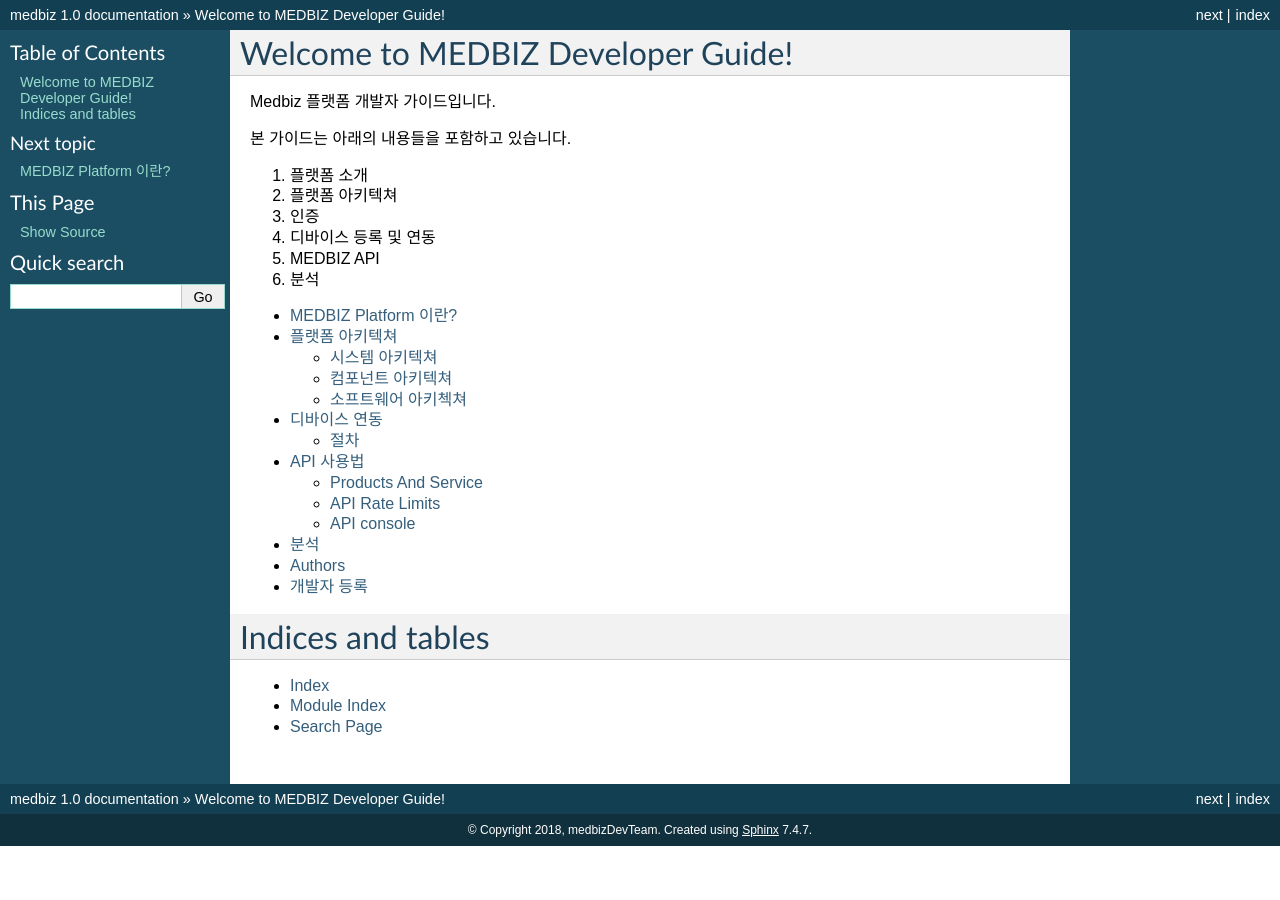
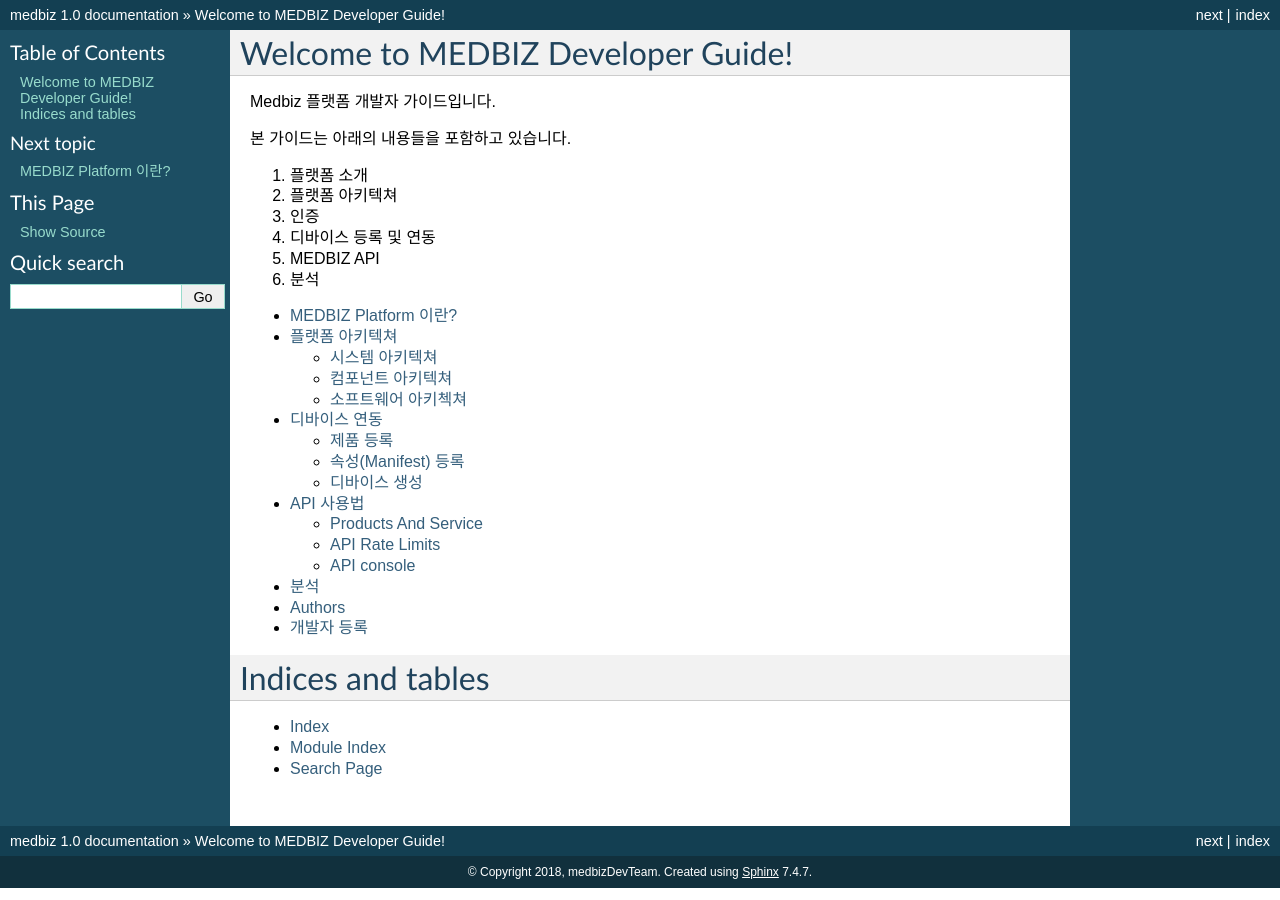
Before and after one commit to jWater1001/wiki-medbiz, a Sphinx documentation site: the page built from docs/index.rst, in a window 1280 px wide. Built offline with Sphinx 7.4.7, drawn with Linux system fonts in a browser that asks for light colours; pages that are not in the unit, such as notebooks, are missing from menus; some of the changed lines change nothing that is shown.

Commit message:
구조 변경

```diff
--- a/docs/model_and_device/guide.rst
+++ b/docs/model_and_device/guide.rst
@@ -5,36 +5,30 @@
 .. tip::
 
     MEDBIZ 플랫폼에 제품을 연동하려면 우선 개발자 등록을 필요로 합니다.
-    `여기<https://medbiz-user-guide.readthedocs.io/ko/latest/developer/guide.html/>`_ 를 참조하여 개발자 등록을 진행할 수 있습니다.
+    `여기 <https://medbiz-user-guide.readthedocs.io/ko/latest/developer/guide.html/>`_ 를 참조하여 개발자 등록을 진행할 수 있습니다.
 
-----
-절차
-----
-    디바이스를 플랫폼에 연동하는 절차는 다음과 같은 절차로 구성되어 있습니다.
-#. 제품 등록
-#. 제품 속성(Manifest) 등록
-#. 제품의 디바이스 생성
-#. 플랫폼 연동
-
+디바이스를 플랫폼에 연동하는 절차는 다음과 같은 절차로 구성되어 있습니다.
 
 제품 등록
 --------
     플랫폼에 제품을 등록하기 위한 절차를 설명합니다.
-.. figure:: _static/CU.jpg
+.. toctree::
+    :maxdepth: 1
+    model_and_device/model
 
 속성(Manifest) 등록
 ---------------
     프로토콜과 API종류에 따라 상이합니다.
     자세한 사항은 이곳을 통해 확인할 수 있습니다.
-
+.. toctree::
+    :maxdepth: 1
+    model_and_device/manifest
 
 디바이스 생성
 -----------
     지원하는 API들을 여기를 통해 테스트를 진행해 볼 수 있습니다.
     API들을 테스트하기 위해서는 플랫폼에 로그인을 하여야 합니다.
     만약 계정이 없다면 회원가입을 진행 후 사용하실 수 있습니다.
-
-
-* :ref:`genindex`
-* :ref:`modindex`
-* :ref:`search`
+.. toctree::
+    :maxdepth: 1
+    model_and_device/device
```
Also changed, not shown: docs/model_and_device/manifest.rst (renamed from docs/model_and_device/parameter.rst).
